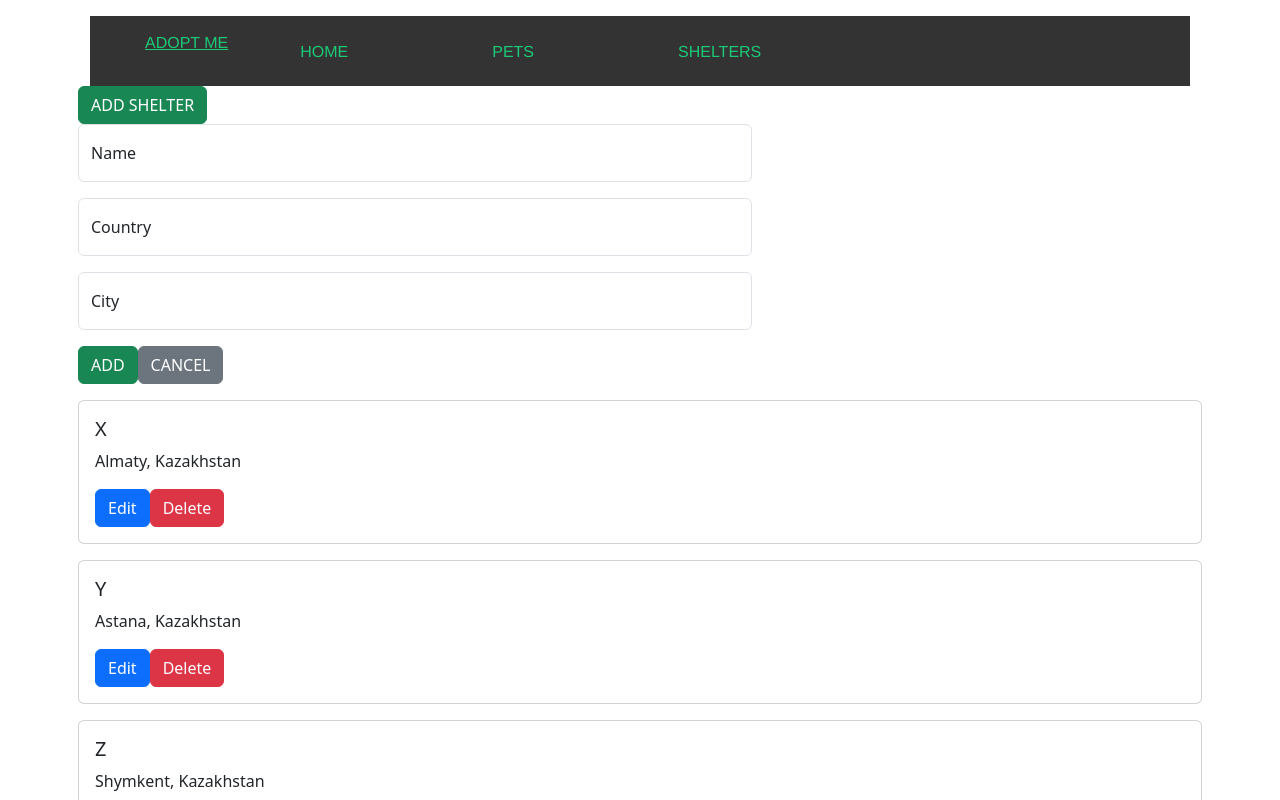
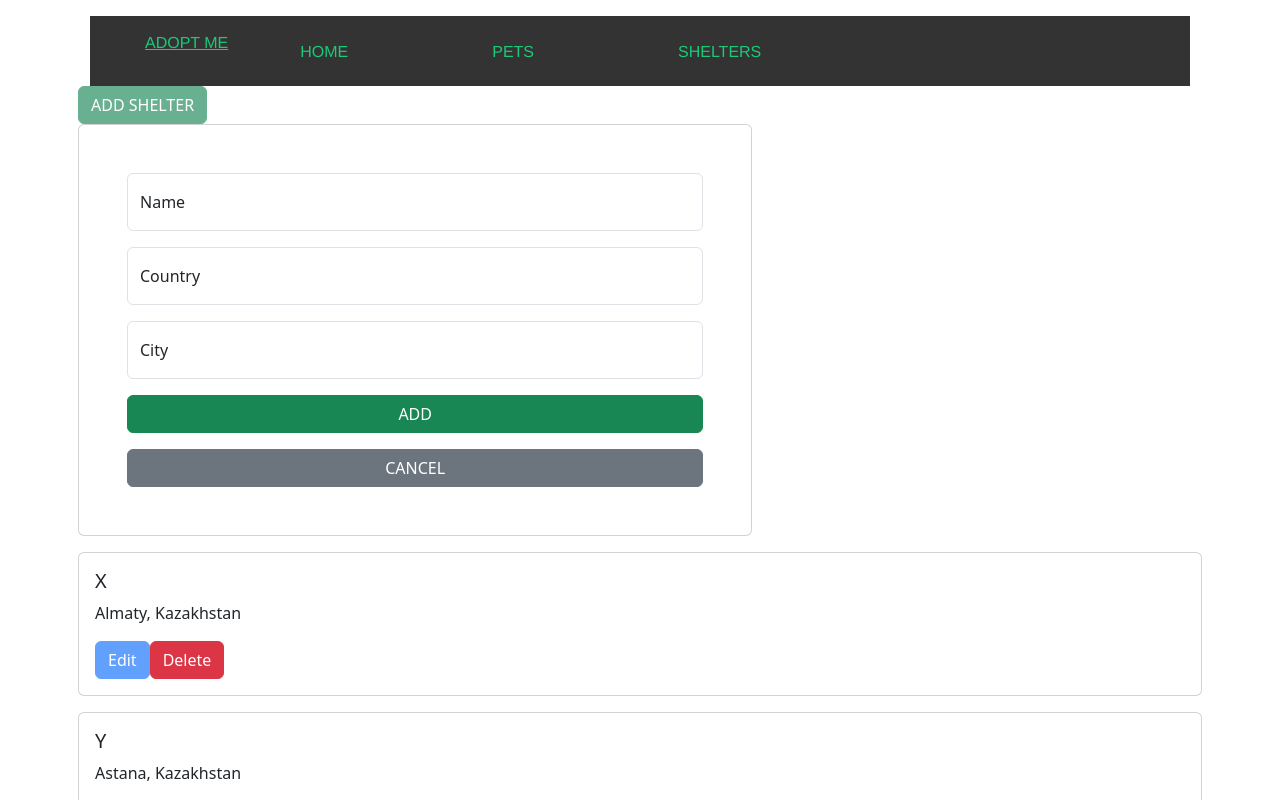
Before and after one commit to mapofthemoon/Adopt-me-, an Angular app in the folder front/Adopt-Me/: page /shelters in a window 1280 px wide. Both pictures are taken after a click on the button "ADD SHELTER". Shown: the top 800 px of the page. Built offline with nearby package versions, Linux system fonts and the light colour scheme.

Commit message:
u: Shelter component

```diff
--- a/front/Adopt-Me/src/app/shelters/shelters.component.html
+++ b/front/Adopt-Me/src/app/shelters/shelters.component.html
@@ -9,9 +9,9 @@
 
   <div *ngIf="!shelters_not_found">
 
-    <button class="btn btn-success bt-5" (click)="show_shelter_form=true">ADD SHELTER</button>
+    <button class="btn btn-success bt-5" (click)="show_shelter_form=true" [disabled]="show_shelter_form">ADD SHELTER</button>
 
-    <form *ngIf="show_shelter_form && selected_id == -1" style="width: 60%" (ngSubmit)="add_shelter()">
+    <form class="card px-5 py-5" *ngIf="show_shelter_form && selected_id == -1" style="width: 60%" (ngSubmit)="add_shelter()">
       <div class="form-floating mb-3 ml-3">
         <input type="text" class="form-control" id="floatingName" placeholder="shelter_name" name="shelter_name" [(ngModel)]="shelter.name">
         <label for="floatingName">Name</label>
@@ -27,7 +27,8 @@
         <label for="floatingCity">City</label>
       </div>
 
-      <button class="btn btn-success" type="submit">ADD</button>
+
+      <button class="btn btn-success mb-3" type="submit">ADD</button>
       <button class="btn btn-secondary" (click)="show_shelter_form=false">CANCEL</button>
     </form>
 
@@ -36,11 +37,11 @@
       <div class="card-body">
         <h5 class="card-title">{{s.name}}</h5>
         <p class="card-text">{{s.city}}, {{s.country}}</p>
-        <a class="btn btn-primary" (click)="edit_shelter(s)">Edit</a>
-        <a class="btn btn-danger" (click)="delete_shelter(s.id)">Delete</a>
+        <button class="btn btn-primary" (click)="edit_shelter(s)" [disabled]="show_shelter_form">Edit</button>
+        <button class="btn btn-danger" (click)="delete_shelter(s.id)">Delete</button>
       </div>
 
-    <form *ngIf="show_shelter_form && selected_id == s.id" style="width: 60%" (ngSubmit)="update_shelter()">
+    <form class="card px-5 py-5" *ngIf="show_shelter_form && selected_id == s.id" style="width: 60%" (ngSubmit)="update_shelter()">
       <div class="form-floating mb-3  ml-3">
         <input type="text" class="form-control" id="floatingName{{s.id}}" placeholder="shelter_name" name="shelter_name_{{s.id}}" [(ngModel)]="shelter.name">
         <label for="floatingName{{s.id}}">Name</label>
@@ -56,7 +57,7 @@
         <label for="floatingCity{{s.id}}">City</label>
       </div>
 
-      <button class="btn btn-success" type="submit">UPDATE</button>
+      <button class="btn btn-success mb-3" type="submit">UPDATE</button>
 
       <button class="btn btn-secondary" (click)="show_shelter_form=false">CANCEL</button>
     </form>
--- a/front/Adopt-Me/src/app/volunteers/volunteers.component.html
+++ b/front/Adopt-Me/src/app/volunteers/volunteers.component.html
@@ -6,4 +6,17 @@
   <div *ngIf="volunteer_not_found">
     <h2 class="text-danger">Volunteers not found!</h2>
   </div>
+
+  <div *ngIf="!volunteer_not_found">
+    <div class="card" *ngFor="let v of volunteers">
+      <div class="card-body">
+        <h5 class="card-title">{{v.name}} {{v.surname}}</h5>
+        <h6 class="card-subtitle mb-2 text-muted">Card subtitle</h6>
+        <p class="card-text">Some quick example text to build on the card title and make up the bulk of the card's content.</p>
+        <a href="#" class="card-link">Card link</a>
+        <a href="#" class="card-link">Another link</a>
+      </div>
+    </div>
+
+  </div>
 </div>
```
